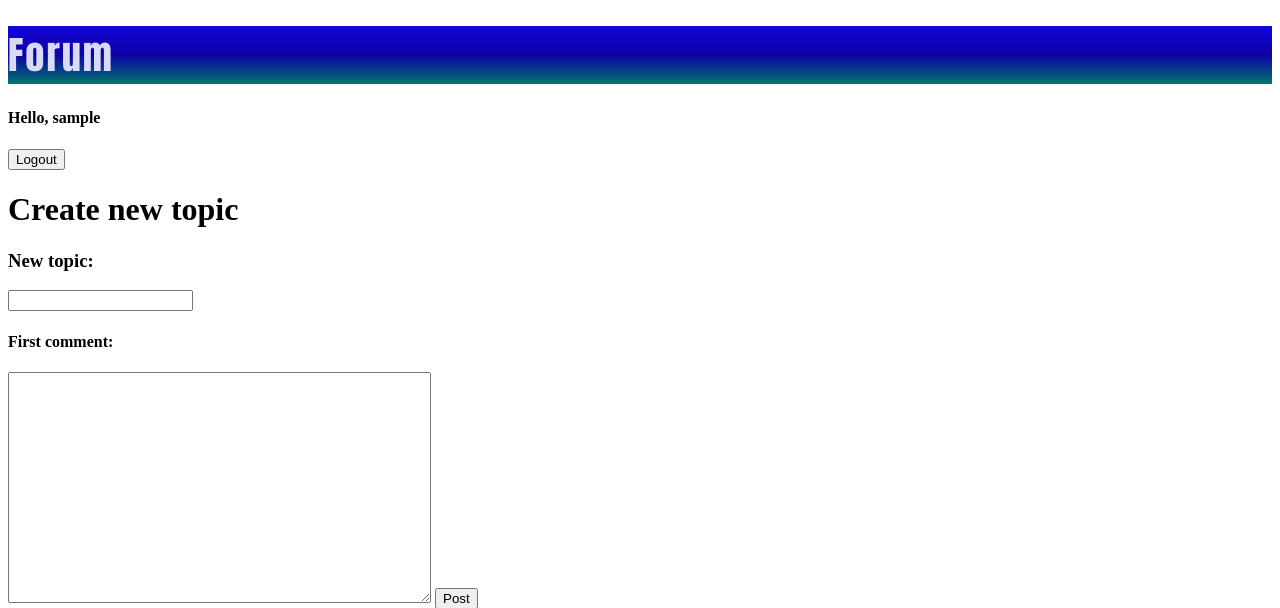
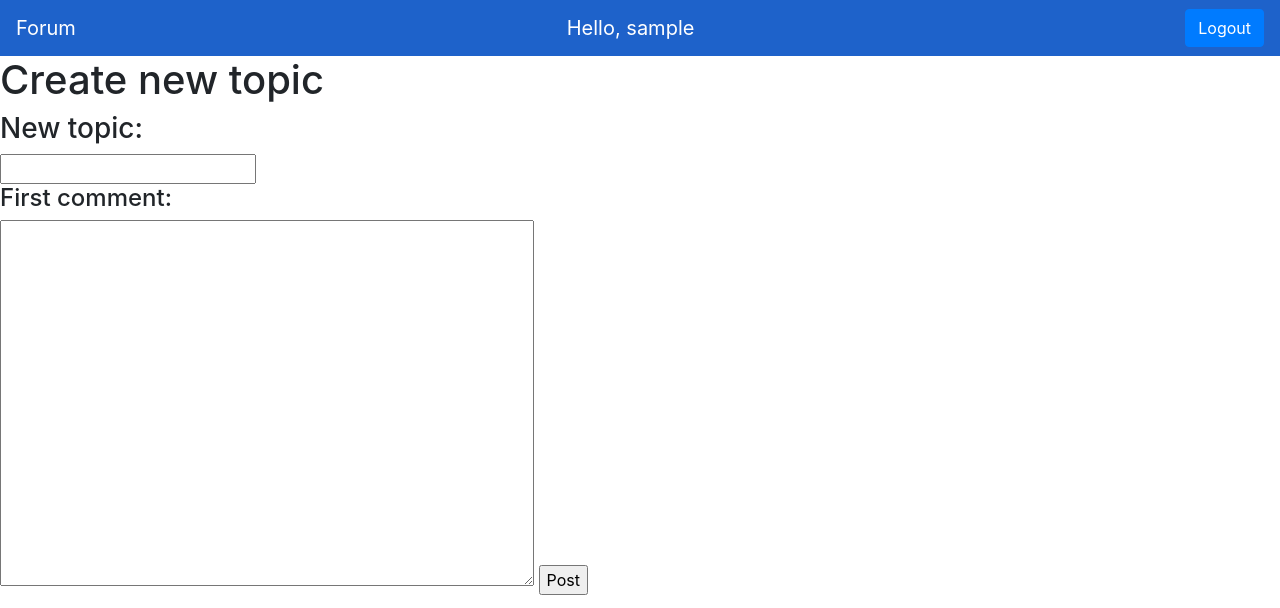
Before and after one commit to opturtio/Forum, a Flask app: page /create_topic in a window 1280 px wide. Shown: the top 608 px of the page. Run offline with Flask 2, Linux system fonts and the light colour scheme; the visitor is signed in with stand-in values (Sample User, id 1); some libraries are stand-ins or nearby versions.

Commit message:
navbar made by bootstrap

```diff
--- a/routes.py
+++ b/routes.py
@@ -54,9 +54,9 @@ def create_topic():
         topic = request.form["topic"]
         message = request.form["message"]
         user_id = session["user_id"]
+        topic_id = database.fetch_topic_id(topic)
 
         database.insert_topic(topic, user_id)
-        topic_id = database.fetch_topic_id(topic)
         database.insert_message(message, topic_id, user_id)
         return redirect("/forum")
     return render_template("create_topic.html")
@@ -72,7 +72,7 @@ def add_comment():
         message = request.form["message"]
         user_id = session["user_id"]
         topic_id = request.form["topic_id"]
-        print(topic_id)
+
         database.insert_message(message, topic_id, user_id)
     comments = database.fetch_comments_by_topic(topic_id)
     return render_template("comments.html", comments=comments, topic_id=topic_id)
--- a/templates/layout.html
+++ b/templates/layout.html
@@ -1,17 +1,17 @@
 <!DOCTYPE html>
-<link rel="stylesheet" href="static/forum.css">
+<!-- <link rel="stylesheet" href="static/forum.css"> -->
+<link rel="stylesheet" href="https://stackpath.bootstrapcdn.com/bootstrap/4.5.0/css/bootstrap.min.css">
 
 {% if session.username %}
 
 <title>forum - {% block title %}{% endblock %}</title>
 
-<div class="mainbar">
-    <h1>Forum</h1>
-</div>
+<nav class="navbar navbar-dark" style="background-color: #1E62CA">
+    <a class="navbar-brand" href="/forum">Forum</a>
+    <a class="navbar-brand">Hello, {{ session.username }}</a>
+    <a class="btn btn-primary" href="/logout" role="button name="username"">Logout</a>
+</nav>
 
-<h4>Hello, {{ session.username }}</h4>
-
-<a href="/logout" name="username"><button>Logout</button></a>
 
 {% else %}
 {<a href="/login">Login</a>}
```
